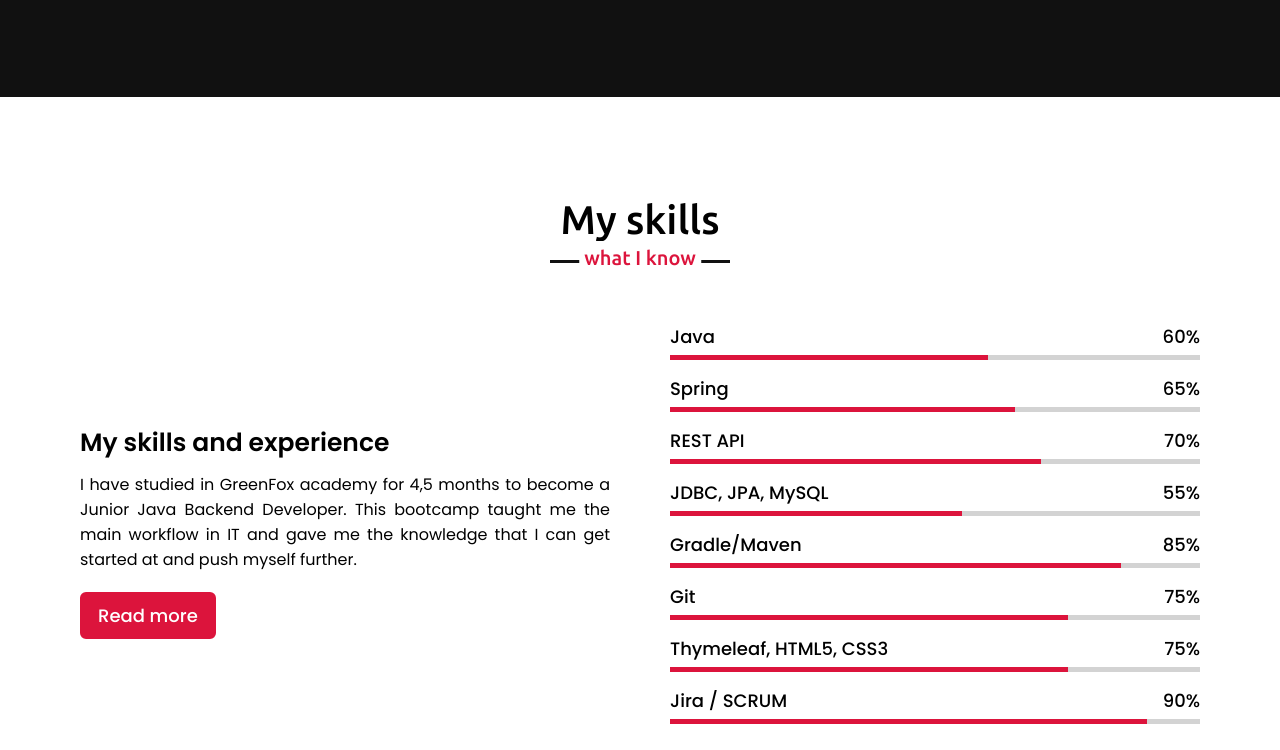
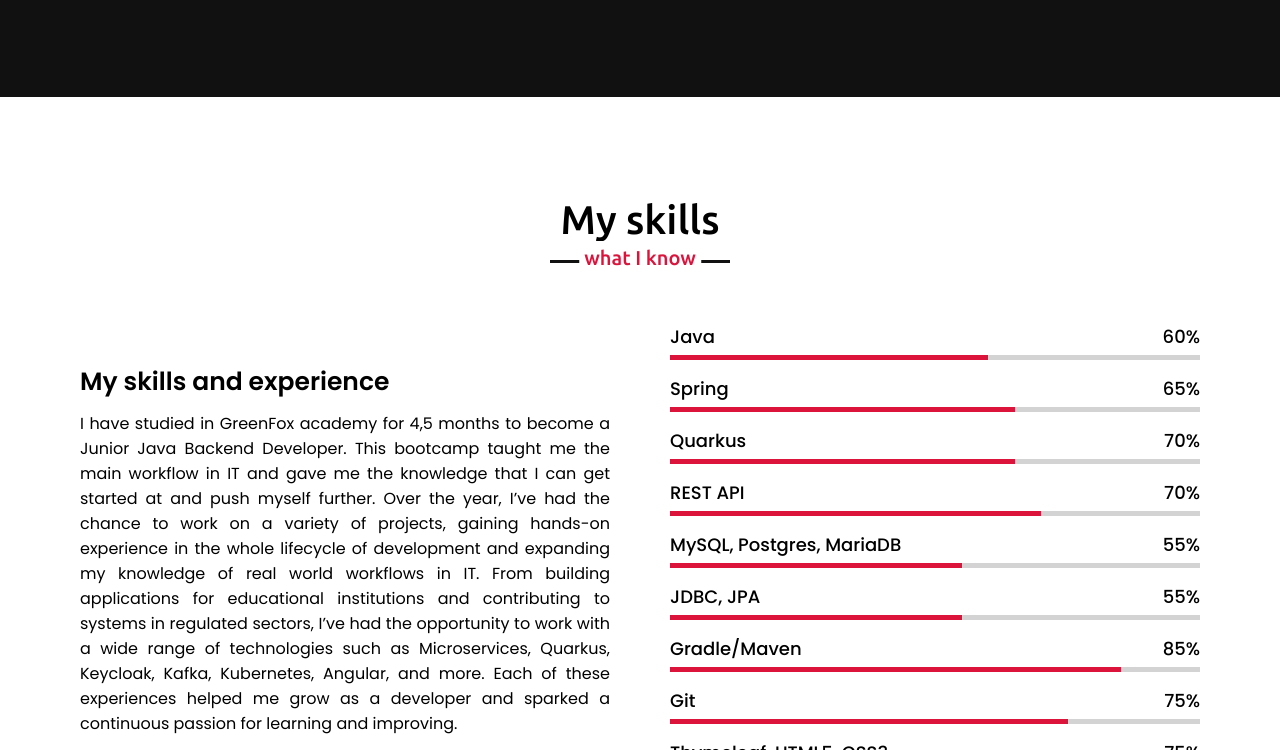
Before and after one commit to NoxEtSol/NoxEtSol.github.io, a plain HTML site: page index.html in a window 1280 px wide. Shown: the part 2050-2800 px from the top of the page. Drawn offline with nearby package versions, Linux system fonts and the light colour scheme.

Commit message:
Small changes (best commit message ever)

```diff
--- a/index.html
+++ b/index.html
@@ -21,7 +21,6 @@
 <div id="preloader">
 
 </div>
-
 
 
 <div class="scroll-up-btn">
@@ -63,19 +62,26 @@
                 <div class="column right">
                     <div class="text">Hey, I'm Adam. {<span class="about-me">Lifelong Learner & Explorer</span>}</div>
                     <p>
-    My journey into IT wasn't a straight path. I started as a chef, then worked as a bartender, barista,
+                        My journey into IT wasn't a straight path. I started as a chef, then worked as a bartender,
+                        barista,
                         shop manager, and team leader. Each role shaped me, teaching me adaptability, problem-solving,
                         and the importance of working with people.
                     </p>
                     <p>
-    Over time, I realized something was missing. I wanted to build, create, and challenge myself in new ways.
-    That’s when I took a leap into the world of development. I joined <strong>Greenfox Academy</strong>, where I built
-    a strong foundation in <strong>Java and backend technologies</strong>. Since then, I’ve been expanding my knowledge
-    in <strong>Spring, Quarkus, Microservices, Monoliths / Moduliths, distributed systems, Kafka, CI/CD pipelines, Kubernetes, Security, DevOps practices</strong>, and more.
+                        Over time, I realized something was missing. I wanted to build, create, and challenge myself in
+                        new ways.
+                        That’s when I took a leap into the world of development. I joined <strong>Greenfox
+                        Academy</strong>, where I built
+                        a strong foundation in <strong>Java and backend technologies</strong>. Since then, I’ve been
+                        expanding my knowledge
+                        in <strong>Spring, Quarkus, Microservices, Monoliths / Moduliths, distributed systems, Kafka,
+                        CI/CD pipelines, Kubernetes, Security, DevOps practices</strong>, and more.
                     </p>
                     <p>
-    Today, I love diving into complex problems, both in code and in life. Not only learning new technologies, but also seeking wisdom in each step of life is my passion.
-    I may not know everything yet, but I’m always eager to <strong>grow, explore, and improve</strong> with each challenge.
+                        Today, I love diving into complex problems, both in code and in life. Not only learning new
+                        technologies, but also seeking wisdom in each step of life is my passion.
+                        I may not know everything yet, but I’m always eager to <strong>grow, explore, and
+                        improve</strong> with each challenge.
                     </p>
                     <form class="download" method="get" action="assets/Adam_Nguyen_Van_CV_ENG.pdf" download>
                         <button type="submit">Download CV</button>
@@ -121,7 +127,15 @@
                     <div class="text">My skills and experience</div>
                     <p>I have studied in GreenFox academy for 4,5 months to become a
                         Junior Java Backend Developer. This bootcamp taught me the main workflow in IT and gave
-                        me the knowledge that I can get started at and push myself further.</p>
+                        me the knowledge that I can get started at and push myself further.
+                        Over the year, I’ve had the chance to work on a variety of projects,
+                        gaining hands-on experience in the whole lifecycle of development and expanding my knowledge
+                        of real world workflows in IT. From building applications for educational institutions
+                        and contributing to systems in regulated sectors, I’ve had the opportunity
+                        to work with a wide range of technologies such as Microservices, Quarkus, Keycloak, Kafka,
+                        Kubernetes, Angular, and more. Each of these experiences helped me grow as a developer and
+                        sparked a continuous passion for learning and improving.
+                    </p>
                     <a href="#skills">Read more</a>
                 </div>
                 <div class="column right">
@@ -141,6 +155,13 @@
                     </div>
                     <div class="bars">
                         <div class="info">
+                            <span>Quarkus</span>
+                            <span>70%</span>
+                        </div>
+                        <div class="line quarkus"></div>
+                    </div>
+                    <div class="bars">
+                        <div class="info">
                             <span>REST API</span>
                             <span>70%</span>
                         </div>
@@ -148,10 +169,17 @@
                     </div>
                     <div class="bars">
                         <div class="info">
-                            <span>JDBC, JPA, MySQL</span>
+                            <span>MySQL, Postgres, MariaDB</span>
                             <span>55%</span>
                         </div>
                         <div class="line mysql"></div>
+                    </div>
+                    <div class="bars">
+                        <div class="info">
+                            <span>JDBC, JPA</span>
+                            <span>55%</span>
+                        </div>
+                        <div class="line JDBC"></div>
                     </div>
                     <div class="bars">
                         <div class="info">
@@ -284,8 +312,8 @@
                         <div class="row">
                             <i class="fa fa-map-marker"></i>
                             <div class="info">
-                                <div class="head">Address</div>
-                                <div class="sub-title">Lovinobana, Slovakia</div>
+                                <div class="head">Location</div>
+                                <div class="sub-title">Slovakia</div>
                             </div>
                         </div>
                         <div class="row">
--- a/style.css
+++ b/style.css
@@ -409,11 +409,19 @@ section .title::after {
   width: 65%;
 }
 
+.skills-content .right .quarkus::before {
+  width: 65%;
+}
+
 .skills-content .right .rest::before {
   width: 70%;
 }
 
 .skills-content .right .mysql::before {
+  width: 55%;
+}
+
+.skills-content .right .JDBC::before {
   width: 55%;
 }
 
```
Lines whose indentation alone changed are shown as unchanged.
